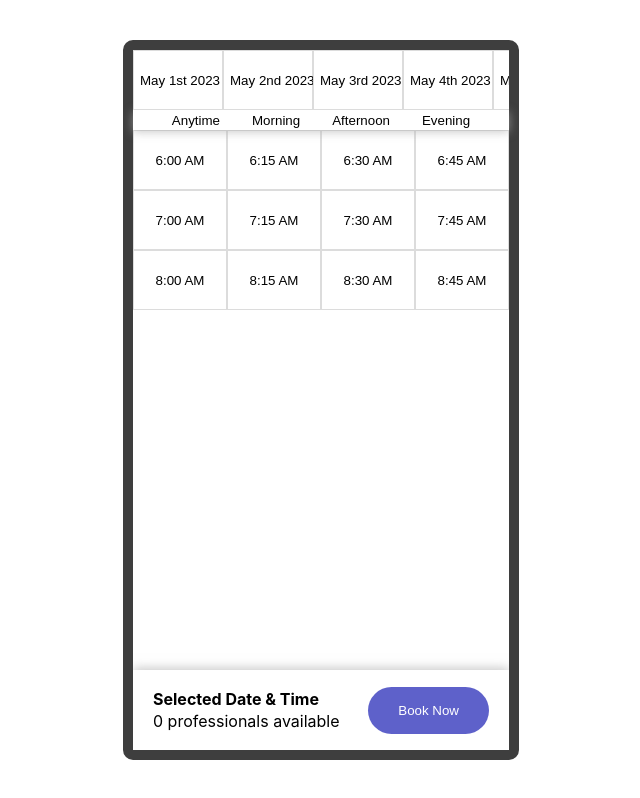
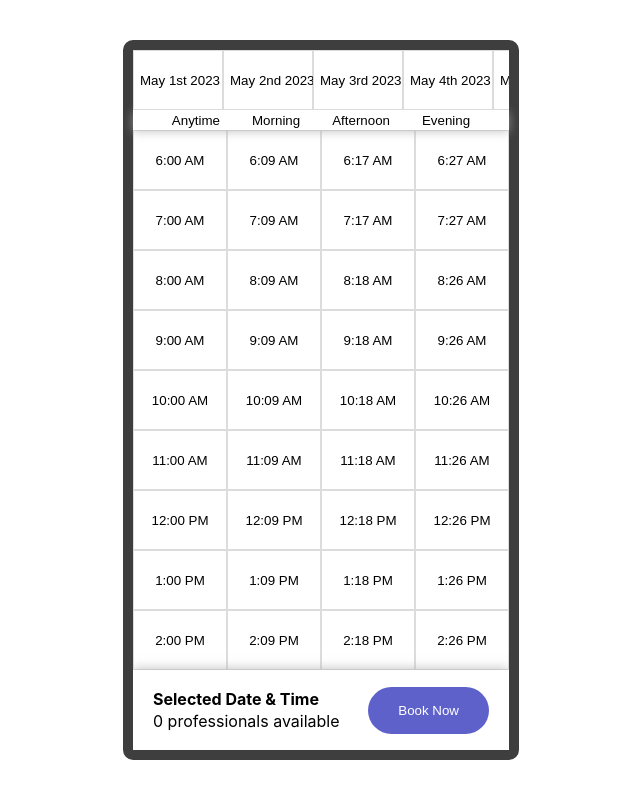
Before and after one commit to johnsn27/soloTest, a React (Create React App) app: page / in a window 1280 px wide. Shown: the whole page, without its empty margins (319-959 px from the left). Built offline with nearby package versions, Linux system fonts and the light colour scheme.

Commit message:
T3 - Update code to just use this.days

```diff
--- a/src/RootStore.ts
+++ b/src/RootStore.ts
@@ -14,18 +14,22 @@ class RootStore {
 
     const startDate = moment().startOf("day");
     const endDate = moment().add(27, "days").startOf("day");
-    const days: string[] = [];
 
     while (startDate.isSameOrBefore(endDate)) {
       const currentDate = startDate.toString();
-      days.push(currentDate);
+      this.days.push(currentDate);
       startDate.add(1, "day");
     }
 
-    this.days = days;
+    this.times = [];
 
+    for (let hour = 6; hour < 22; hour++) {
+      for (let minute = 0; minute < 60; minute += 15) {
+        const time = Number(`${hour}.${minute.toString().padStart(2, '0')}`);
+        this.times.push(time);
+      }
+    }
 
-    this.times = [6, 6.25, 6.5, 6.75, 7, 7.25, 7.5, 7.75, 8, 8.25, 8.5, 8.75];
   }
 
   requestBooking = () => {
```
